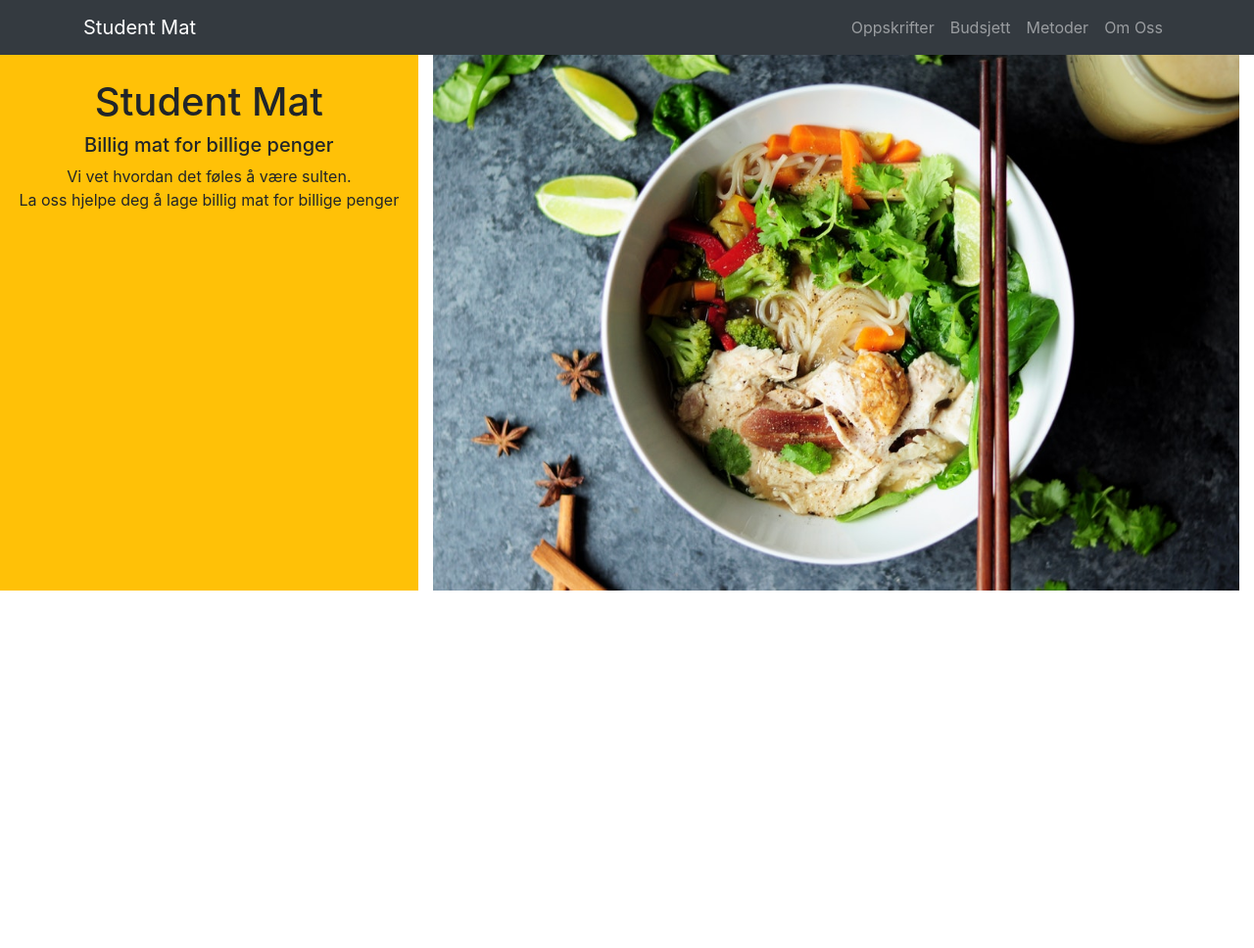
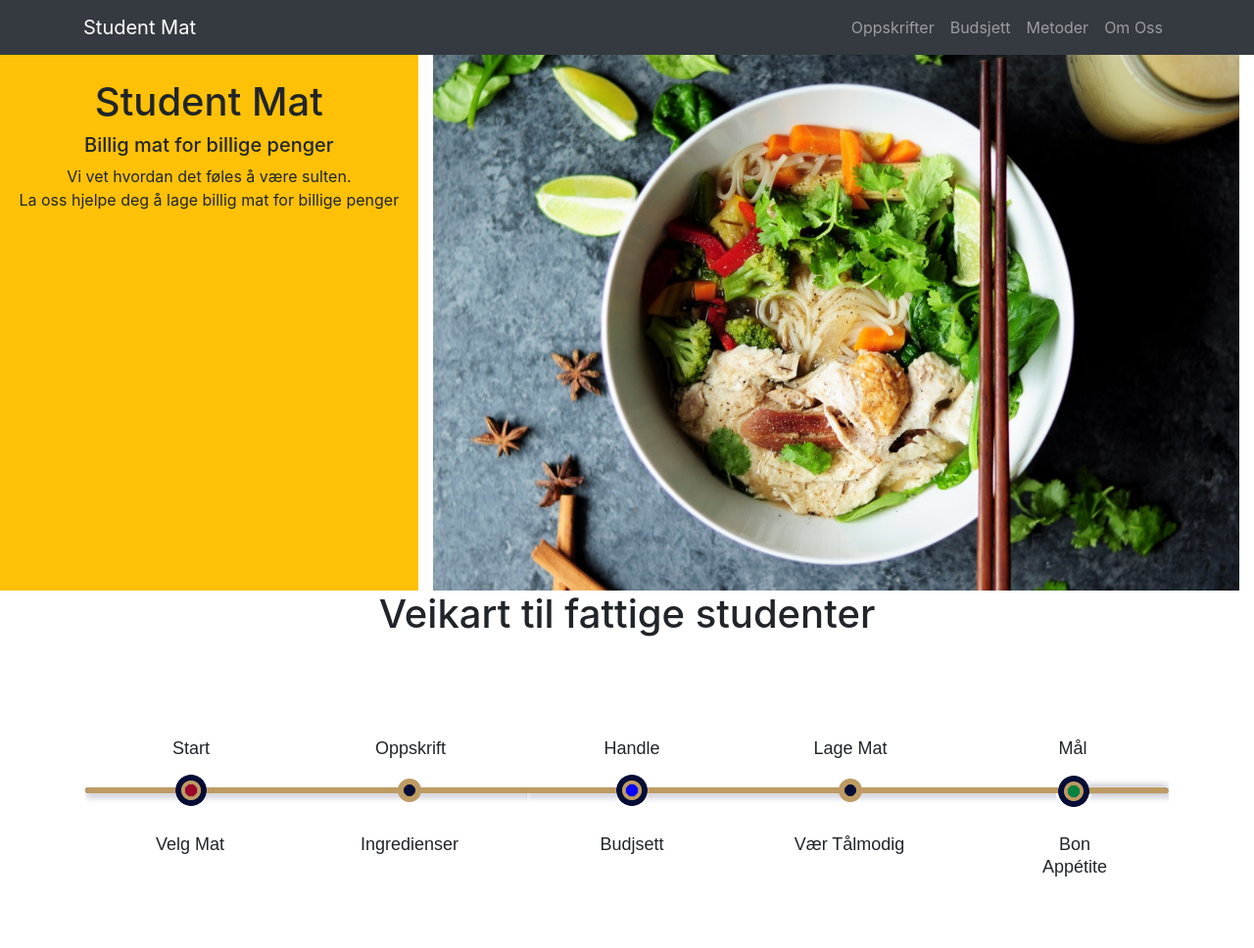
Before and after one commit to Brehbrah/15WEBINF-1-18V-Web--og-informasjonsdesign, a plain HTML site: page index.html in a window 1280 px wide. Shown: the whole page at 98% size. Before the commit the page ends 800 px from the top, so only its background shows below. Drawn offline with Linux system fonts and the light colour scheme.

Commit message:
Timeline Added

```diff
--- a/css/style.css
+++ b/css/style.css
@@ -1,3 +1,118 @@
+.timeline {
+    background: url(/img/timeline.png) no-repeat center center;
+    height: 115px;
+    width: 1106px;
+    margin: 0 auto;
+    margin-top: 100px;
+    margin-bottom: 100px;
+}
+
+.faseEn {
+    margin-left:58px;
+    font-size: 18px;
+    font-family: 'Cairo', sans-serif;
+    width: 100px;
+    float: left;
+    margin-top: 0px;
+    text-align: center;
+}
+
+.faseTo {
+    margin-left:124px;
+    font-size: 18px;
+    font-family: 'Cairo', sans-serif;
+    width: 100px;
+    float: left;
+    margin-top: 0px;
+    text-align: center;
+}
+
+.faseTre {
+    margin-left:126px;
+    font-size: 18px;
+    font-family: 'Cairo', sans-serif;
+    width: 100px;
+    float: left;
+    margin-top: 0px;
+    text-align: center;
+}
+
+.faseFire {
+    margin-left:123px;
+    font-size: 18px;
+    font-family: 'Cairo', sans-serif;
+    width: 100px;
+    float: left;
+    margin-top: 0px;
+    text-align: center;
+}
+
+.faseFem {
+    margin-left:117px;
+    font-size: 18px;
+    font-family: 'Cairo', sans-serif;
+    width: 120px;
+    float: left;
+    margin-top: 0px;
+    text-align: center;
+}
+
+.faseEnBeskrivelse {
+    margin-left:7px;
+    font-size: 18px;
+    font-family: 'Cairo', sans-serif;
+    width: 200px;
+    float: left;
+    margin-top: 50px;
+    line-height: 23px;
+    text-align: center;
+}
+
+.faseToBeskrivelse {
+    margin-left: 24px;
+    font-size: 18px;
+    font-family: 'Cairo', sans-serif;
+    width: 200px;
+    float: left;
+    margin-top: 50px;
+    line-height: 23px;
+    text-align: center;
+}
+
+.faseTreBeskrivelse {
+    margin-left: 27px;
+    font-size: 18px;
+    font-family: 'Cairo', sans-serif;
+    width: 200px;
+    float: left;
+    margin-top: 50px;
+    line-height: 23px;
+    text-align: center;
+}
+
+.faseFireBeskrivelse {
+    margin-left: 22px;
+    font-size: 18px;
+    font-family: 'Cairo', sans-serif;
+    width: 200px;
+    float: left;
+    margin-top: 50px;
+    line-height: 23px;
+    text-align: center;
+}
+
+.faseFemBeskrivelse {
+    margin-left: 80px;
+    font-size: 18px;
+    font-family: 'Cairo', sans-serif;
+    width: 100px;
+    float: left;
+    margin-top: 50px;
+    line-height: 23px;
+    text-align: center;
+}
+
+
 footer {
     background-color: #343a40!important;
     text-align: center;
@@ -5,7 +120,3 @@ footer {
     height: 100%;
     padding-top: 20px;
 }
-
-.navbar {
-    color:green;
-}
--- a/index.html
+++ b/index.html
@@ -57,12 +57,34 @@
         <img src="img/front.jpg" class="img-fluid" alt="Noodle Soup">
       </section><!--Section-->
     </div> <!--Row-->
-    <section class="col-sm-8 col-md-4 col-lg-3 col-xl-6">
+    <div class="jumbotron-fluid">
+      <h1 style="text-align:center;">Veikart til fattige studenter </h1>
+      <div class="timeline">
+        <div class ="faseEn">Start</div>
+        <div class ="faseTo">Oppskrift</div>
+        <div class ="faseTre">Handle</div>
+        <div class ="faseFire">Lage Mat</div>
+        <div class ="faseFem">Mål</div>
+        <div class="beskrivelse">
+          <div class="faseEnBeskrivelse"><br>Velg Mat</div>
+          <div class="faseToBeskrivelse"><br>Ingredienser</div>
+          <div class="faseTreBeskrivelse"><br>Budjsett</div>
+          <div class="faseFireBeskrivelse"><br>Vær Tålmodig</div>
+          <div class="faseFemBeskrivelse"><br>Bon Appétite</div>
+      </div>
 
-    </section><!--Section-->
-    <section class="col-sm-8 col-md-4 col-lg-3 col-xl-6">
+      </div>
+      <!--Div RoadMap-->
+      <section class="col-sm-8 col-md-4 col-lg-3 col-xl-6">
 
-    </section><!--Section-->
+      </section>
+      <!--Section-->
+      <section class="col-sm-8 col-md-4 col-lg-3 col-xl-6">
+
+      </section>
+      <!--Section-->
+    </div><!--Jumbotron-->
+
   </div><!--Container-->
 
     <script src="js/jquery.slim.min.js"></script>
```
Also changed, not shown: img/roadmap.png (added), img/timeline.png (added).
